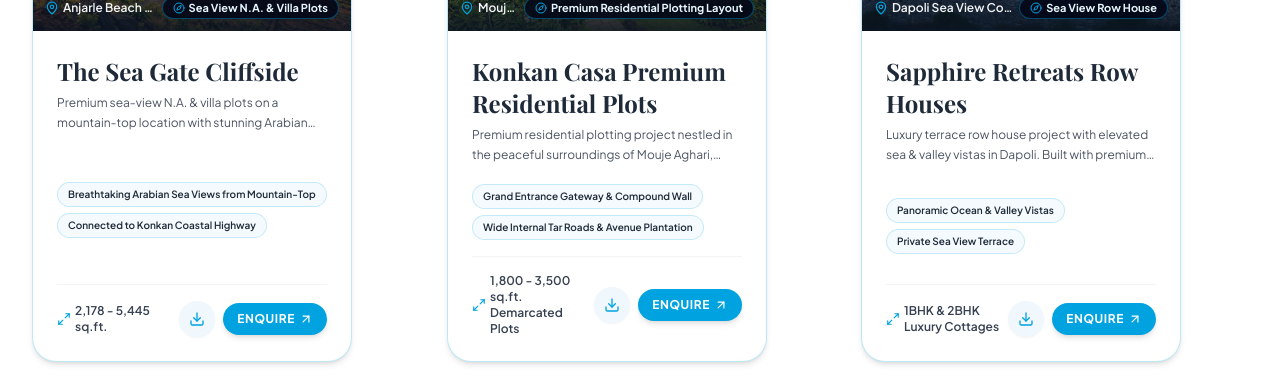
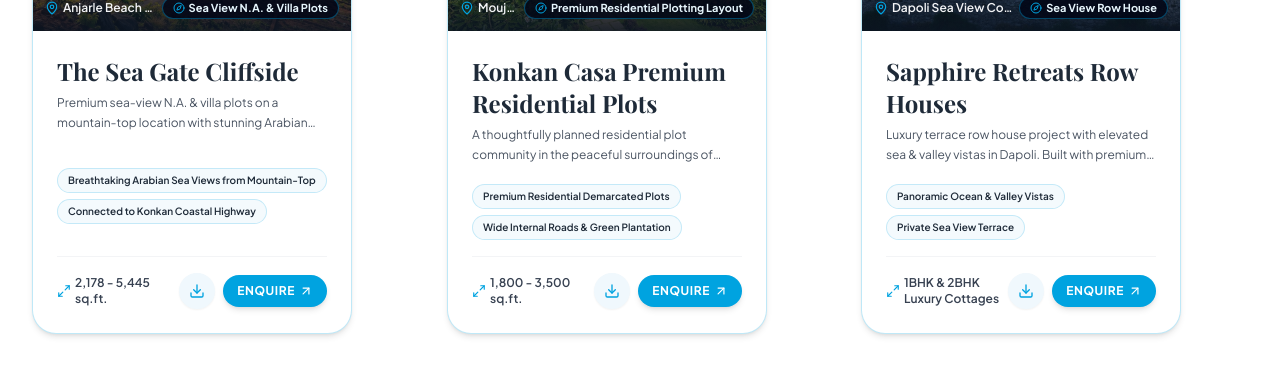
Before and after one commit to neuronexuspvtltd/kokan-nirvana-, a React (Vite) app: page / in a window 1280 px wide. Shown: the part 3739-4126 px from the top of the page. Built offline with nearby package versions, Linux system fonts and the light colour scheme; no server answers; a web font is replaced by a local one.

Commit message:
Update Konkan Casa Premium Residential Plots details, features, location and overview while preserving exact name

```diff
--- a/src/data/websiteData.js
+++ b/src/data/websiteData.js
@@ -181,24 +181,24 @@ export const PROPERTIES_DATA = [
   {
     id: "kokan-casa",
     title: "Konkan Casa Premium Residential Plots",
-    location: "Mouje Aghari, Dapoli, Ratnagiri",
+    location: "Mouje Aghari, Taluka Dapoli, District Ratnagiri - 415712",
     type: "Premium Residential Plotting Layout",
     category: "Sea View Plot",
-    plotArea: "1,800 - 3,500 sq.ft. Demarcated Plots",
+    plotArea: "1,800 - 3,500 sq.ft.",
     startingPrice: "On Request",
     image: "/properties/kokan_casa/cover.jpg",
     gallery: [
       "/properties/kokan_casa/cover.jpg",
     ],
     features: [
-      "Grand Entrance Gateway & Compound Wall",
-      "Wide Internal Tar Roads & Avenue Plantation",
-      "Individual Water Line & Electricity Provisions",
-      "Stone Demarcated Individual Plots",
+      "Premium Residential Demarcated Plots",
+      "Wide Internal Roads & Green Plantation",
+      "Individual Water Line & Electricity Provision",
       "Planned Rainwater Drainage System",
-      "100% Clear 7/12 Title Extract",
+      "Compound Wall & Defined Entrance Gate",
+      "Peaceful & Serene Environment",
     ],
-    description: "Premium residential plotting project nestled in the peaceful surroundings of Mouje Aghari, Dapoli. Thoughtfully designed with a grand entrance gateway, wide internal tar roads, individual stone plot demarcations, electricity, water lines, and green avenue plantations — offering an ideal site to build a holiday home, retirement villa, or dream residence.",
+    description: "A thoughtfully planned residential plot community in the peaceful surroundings of Mouje Aghari, Taluka Dapoli, District Ratnagiri. Designed with wide internal roads, individual water lines, electricity provisions for every plot, rainwater drainage systems, compound wall, defined entrance gate, and green avenue plantations.",
   },
   {
     id: "sapphire-retreats",
```
Also changed, not shown: 2 other files (tests, documents, lock files or other folders).
